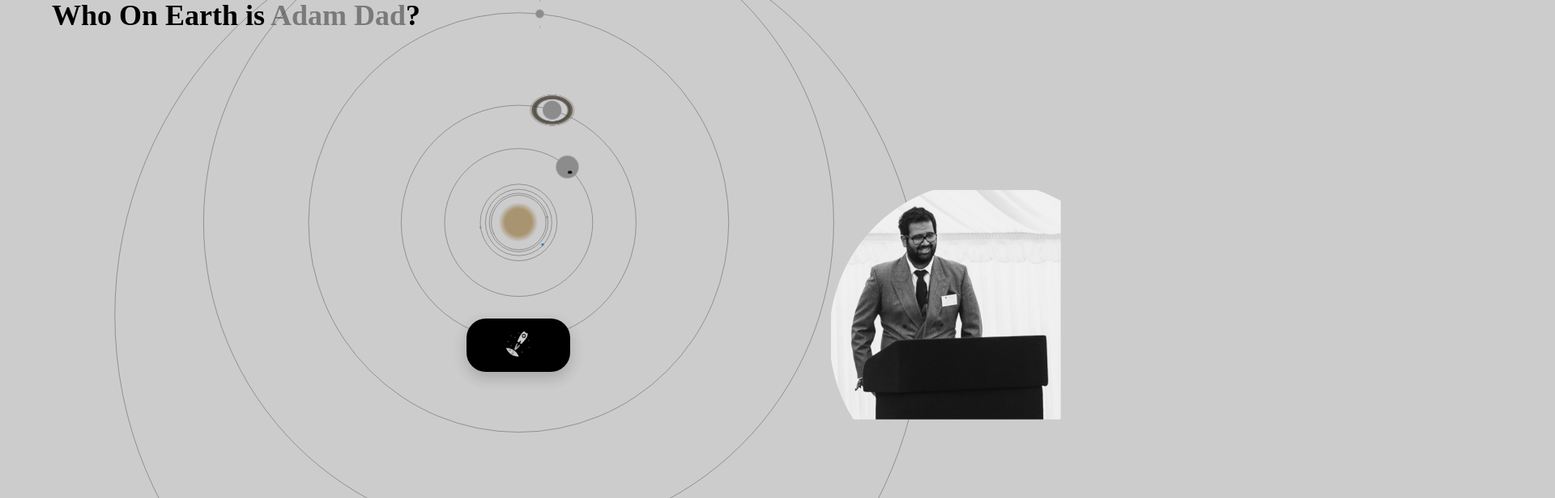
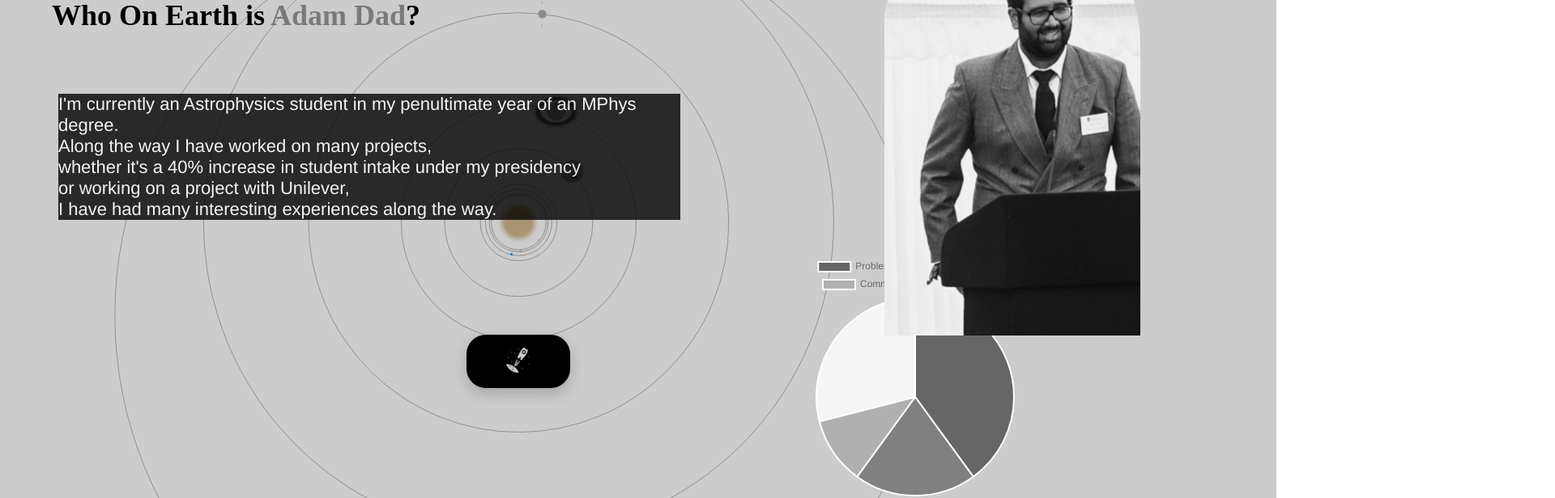
Before and after one commit to adamdadd/adamdad, a Vue app: page /about in a window 1280 px wide. Shown: the part 160-776 px from the top of the page at 81% size, 1920 px wide, since content can reach past the window. Built offline with nearby package versions, Linux system fonts and the light colour scheme.

Commit message:
update info

```diff
--- a/package.json
+++ b/package.json
@@ -10,12 +10,14 @@
   "dependencies": {
     "ajv": "^6.8.1",
     "ajv-keywords": "^3.3.0",
+    "chart.js": "^2.7.3",
     "d3": "^5.9.1",
     "express": "^4.16.4",
     "npm": "^6.7.0",
     "path": "^0.12.7",
     "vue": "^2.5.21",
     "vue-burger-menu": "^2.0.0",
+    "vue-chartjs": "^3.4.0",
     "vue-d3-sunburst": "^0.2.0",
     "vue-router": "^3.0.2"
   },
--- a/src/components/AboutMe.vue
+++ b/src/components/AboutMe.vue
@@ -1,107 +1,68 @@
 <template>
     <div id="aboutme">
+    <div id="square"></div>
     <h2 id="who">Who On Earth is <span class="name">Adam Dad</span>?</h2>
-    <div id="square"></div>
-    <sunburst :data="data">
-
-  <!-- Add behaviors -->
-        <template slot-scope="{ nodes, actions }">
-            <highlightOnHover :nodes="nodes" :actions="actions" />
-            <zoomOnClick :nodes="nodes" :actions="actions" />
-        </template>
-
-  <!-- Add information to be displayed on top the graph -->
-        <nodeInfoDisplayer slot="top" slot-scope="{ nodes }" :current="nodes.mouseOver" :root="nodes.root" description="of visits begin with this sequence of pages" />
-
-  <!-- Add bottom legend -->
-        <breadcrumbTrail slot="legend" slot-scope="{ nodes, colorGetter, width }" :current="nodes.mouseOver" :root="nodes.root" :colorGetter="colorGetter" :from="nodes.clicked" :width="width" />
-
-    </sunburst>
-    <img id="avatar" src="../assets/avatar.png" alt="Just Me">
-    <a href="/experience" style="text-decoration: none"><span class="buttonh" role="button">
+    <p>
+        I'm currently an Astrophysics student in my penultimate year of an MPhys degree.
+        <br />
+        Along the way I have worked on many projects,
+        <br />
+        whether it's a 40% increase in student intake under my presidency
+        <br />
+        or working on a project with Unilever,
+        <br />
+        I have had many interesting experiences along the way.
+    </p>
+    <aboutChart id="chart"/>
+    <div id="avatar">
+        <img src="../assets/avatar.png" alt="Just Me" />
+    </div>
+    <a href="/experience" style="text-decoration: none">
+        <span class="buttonh" role="button">
             <img src="../assets/launch.png" style="width: 32px"/>
-    </span></a>
+        </span>
+    </a>
     </div>
 </template>
 
 <script>
-import {
-  breadcrumbTrail,
-  highlightOnHover,
-  nodeInfoDisplayer,
-  sunburst,
-  zoomOnClick
-} from 'vue-d3-sunburst';
-import "vue-d3-sunburst/dist/vue-d3-sunburst.css";
+import aboutChart from './aboutChart.vue'
 
 export default {
     name: "AboutMe",
     components: {
-    breadcrumbTrail,
-    highlightOnHover,
-    nodeInfoDisplayer,
-    sunburst,
-    zoomOnClick
-  },
-  data() {
-    return {
-      tree:  {
-      "name": "flare",
-        "children": [
-          {
-            "name": "analytics",
-            "children": [
-              {
-                "name": "cluster",
-                "children": [
-                  { "name": "AgglomerativeCluster", "size": 3938 },
-                  { "name": "CommunityStructure", "size": 3812 },
-                  { "name": "HierarchicalCluster", "size": 6714 },
-                  { "name": "MergeEdge", "size": 743 }
-                ]
-              },
-              {
-                "name": "graph",
-                "children": [
-                  { "name": "BetweennessCentrality", "size": 3534 },
-                  { "name": "LinkDistance", "size": 5731 },
-                  { "name": "MaxFlowMinCut", "size": 7840 },
-                  { "name": "ShortestPaths", "size": 5914 },
-                  { "name": "SpanningTree", "size": 3416 }
-                ]
-              },
-              {
-                "name": "optimization",
-                "children": [
-                  { "name": "AspectRatioBanker", "size": 7074 }
-                ]
-              }
-            ]
-          }
-        ]
-      }
+        aboutChart
     }
-  }
 }
 </script>
 
 <style scoped>
+#chart {
+    display: inline-block;
+    position: absolute;
+    width: 25vw;
+    min-width: 200px;
+    max-width: 300px;
+    bottom: 2vw;
+    right: 0vw;
+    animation: fadeLeft 2s;
+    -moz-animation: fadeLeft 2s; /* Firefox */
+    -webkit-animation: fadeLeft 2s; /* Safari and Chrome */
+    -o-animation: fadeLeft 2s; /* Opera */
+}
 #square {
-    display: inline-block;
+    display: flex;
     position: absolute;
     background-color: #000000;
     opacity: 0.2;
     top: 0px;
     left: 0px;
-    padding: 500px 1000px 100vw;
+    padding: 500px 500px;
+    width: 45vw;
     transition: ease-in 4s;
     z-index: -1;
 }
 #who {
-    animation: fade 2s;
-    -moz-animation: fade 2s; /* Firefox */
-    -webkit-animation: fade 2s; /* Safari and Chrome */
-    -o-animation: fade 2s; /* Opera */
     font-family: 'Merriweather', serif;
     position: absolute;
     top: 10vw;
@@ -110,30 +71,43 @@ export default {
     text-align: left;
     font-size: 36px;
     color: #000000;
+    animation: fadeRight 2s;
+    -moz-animation: fadeRight 2s; /* Firefox */
+    -webkit-animation: fadeRight 2s; /* Safari and Chrome */
+    -o-animation: fadeRight 2s; /* Opera */
 }
 .name {
     opacity: 0.4 /*#ff4e0f*/;
+    animation: fadeRight 2s;
+    -moz-animation: fadeRight 2s; /* Firefox */
+    -webkit-animation: fadeRight 2s; /* Safari and Chrome */
+    -o-animation: fadeRight 2s; /* Opera */
 }
 p {
     position: relative;
     text-align: left;
-    font-size: 18px;
+    font-size: 22px;
+    word-wrap: break-word;
     top: 200px;
     left: 5vw;
-    width: 80vw;
-    color: #000000;
-    animation: fade 1s;
-    -moz-animation: fade 1s; /* Firefox */
-    -webkit-animation: fade 1s; /* Safari and Chrome */
-    -o-animation: fade 1s; /* Opera */
+    width: 60vw;
+    color: #ffffff;
+    background-color: #000000;
+    opacity: 0.8;
+    animation: fadeRight 2s;
+    -moz-animation: fadeRight 2s; /* Firefox */
+    -webkit-animation: fadeRight 2s; /* Safari and Chrome */
+    -o-animation: fadeRight 2s; /* Opera */
 }
 #avatar {
     display: flex;
     position: absolute;
-    top: 30vw;
+    overflow: hidden;
+    top: 4vw;
     right: -10vw;
-    width: 30vw;
-    border-radius: 50%;
+    width: 25vw;
+    min-width: 200px;
+    border-radius: 100vw;
     animation: fadeLeft 2s;
     -moz-animation: fadeLeft 2s; /* Firefox */
     -webkit-animation: fadeLeft 2s; /* Safari and Chrome */
@@ -144,7 +118,7 @@ a {
 }
 .buttonh {
     position: relative;
-    top: 500px;
+    top: 320px;
     left: 0vw;
     display: inline-table;
     margin-left: auto;
@@ -205,6 +179,26 @@ a {
        opacity:1;
    }
 }
+@keyframes fadeLeft {
+   0% {
+       transform: translateX(20px);
+       opacity:0;
+   }
+   100% {
+       transform: translateX(0px);
+       opacity:1;
+   }
+}
+@-moz-keyframes fadeRight { /* Firefox */
+   0% {
+       transform: translateX(20px);
+       opacity:0;
+   }
+   100% {
+       transform: translateX(0px);
+       opacity:1;
+   }
+}
 @-webkit-keyframes fadeLeft { /* Safari and Chrome */
    0% {
        transform: translateX(20px);
@@ -218,6 +212,46 @@ a {
 @-o-keyframes fadeLeft { /* Opera */
    0% {
        transform: translateX(20px);
+       opacity:0;
+   }
+   100% {
+       transform: translateX(0px);
+       opacity:1;
+   }
+}
+@keyframes fadeRight {
+   0% {
+       transform: translateX(-20px);
+       opacity:0;
+   }
+   100% {
+       transform: translateX(0px);
+       opacity:1;
+   }
+}
+@-webkit-keyframes fadeRight {
+   0% {
+       transform: translateX(-20px);
+       opacity:0;
+   }
+   100% {
+       transform: translateX(0px);
+       opacity:1;
+   }
+}
+@-moz-keyframes fadeRight {
+   0% {
+       transform: translateX(-20px);
+       opacity:0;
+   }
+   100% {
+       transform: translateX(0px);
+       opacity:1;
+   }
+}
+@-o-keyframes fadeRight {
+   0% {
+       transform: translateX(-20px);
        opacity:0;
    }
    100% {
--- a/src/components/aboutChart.vue
+++ b/src/components/aboutChart.vue
@@ -1,78 +1,26 @@
-<template>
-<sunburst :data="data">
-
-  <!-- Add behaviors -->
-  <template slot-scope="{ nodes, actions }">
-    <highlightOnHover :nodes="nodes" :actions="actions" />
-    <zoomOnClick :nodes="nodes" :actions="actions" />
-  </template>
-
-  <!-- Add information to be displayed on top the graph -->
-  <nodeInfoDisplayer slot="top" slot-scope="{ nodes }" :current="nodes.mouseOver" :root="nodes.root" description="of visits begin with this sequence of pages" />
-
-  <!-- Add bottom legend -->
-  <breadcrumbTrail slot="legend" slot-scope="{ nodes, colorGetter, width }" :current="nodes.mouseOver" :root="nodes.root" :colorGetter="colorGetter" :from="nodes.clicked" :width="width" />
-
-</sunburst>
-</template>
 <script>
-import {
-  breadcrumbTrail,
-  highlightOnHover,
-  nodeInfoDisplayer,
-  sunburst,
-  zoomOnClick
-} from 'vue-d3-sunburst'
+// CommitChart.js
+import { Pie } from 'vue-chartjs'
 
 export default {
-  components: {
-    breadcrumbTrail,
-    highlightOnHover,
-    nodeInfoDisplayer,
-    sunburst,
-    zoomOnClick
-  },
-  data() {
-    return {
-      tree:  {
-      "name": "flare",
-        "children": [
-          {
-            "name": "analytics",
-            "children": [
-              {
-                "name": "cluster",
-                "children": [
-                  { "name": "AgglomerativeCluster", "size": 3938 },
-                  { "name": "CommunityStructure", "size": 3812 },
-                  { "name": "HierarchicalCluster", "size": 6714 },
-                  { "name": "MergeEdge", "size": 743 }
-                ]
-              },
-              {
-                "name": "graph",
-                "children": [
-                  { "name": "BetweennessCentrality", "size": 3534 },
-                  { "name": "LinkDistance", "size": 5731 },
-                  { "name": "MaxFlowMinCut", "size": 7840 },
-                  { "name": "ShortestPaths", "size": 5914 },
-                  { "name": "SpanningTree", "size": 3416 }
-                ]
-              },
-              {
-                "name": "optimization",
-                "children": [
-                  { "name": "AspectRatioBanker", "size": 7074 }
-                ]
-              }
-            ]
-          }
-        ]
-      }
-    }
+  extends: Pie,
+  mounted () {
+    this.renderChart({
+      labels: ['Problem Solving', 'Creativity', 'Communication', 'Passion'],
+      datasets: [
+        {
+          label: 'Skills',
+          backgroundColor: ['i 	#282828','#808080','#B0B0B0','#F5F5F5'],
+          data: [40, 20, 11, 29],
+        }
+      ]
+    })
   }
 }
 </script>
-<style>
 
+<style scoped>
+body {
+    background-color: #efefef;
+}
 </style>
```
Also changed, not shown: 1 other file (tests, documents, lock files or other folders).
